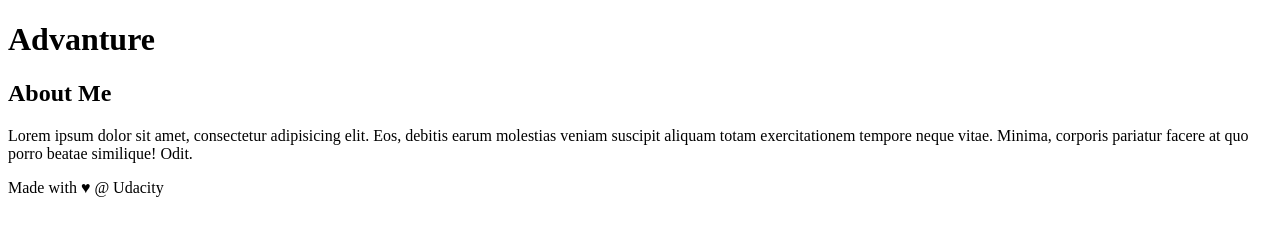
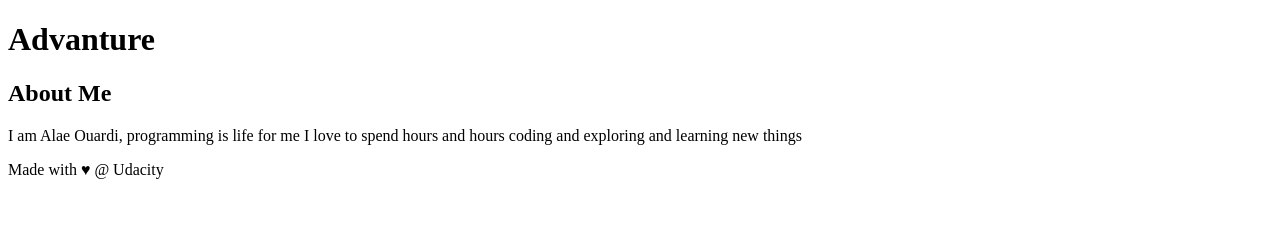
Before and after one commit to AlaeOuardi/Reviewing-my-travel-plans, a plain HTML site: page index.html in a window 1280 px wide. Drawn offline with Linux system fonts and the light colour scheme.

Commit message:
add information about me

```diff
--- a/index.html
+++ b/index.html
@@ -22,7 +22,7 @@
 	<aside>
     	<h2>About Me</h2>
 
-    	<p>Lorem ipsum dolor sit amet, consectetur adipisicing elit. Eos, debitis earum molestias veniam suscipit aliquam totam exercitationem tempore neque vitae. Minima, corporis pariatur facere at quo porro beatae similique! Odit.</p>
+    	<p>I am Alae Ouardi, programming is life for me I love to spend hours and hours coding and exploring and learning new things</p>
 	</aside>
 	<!-- end of new content -->
 
```
